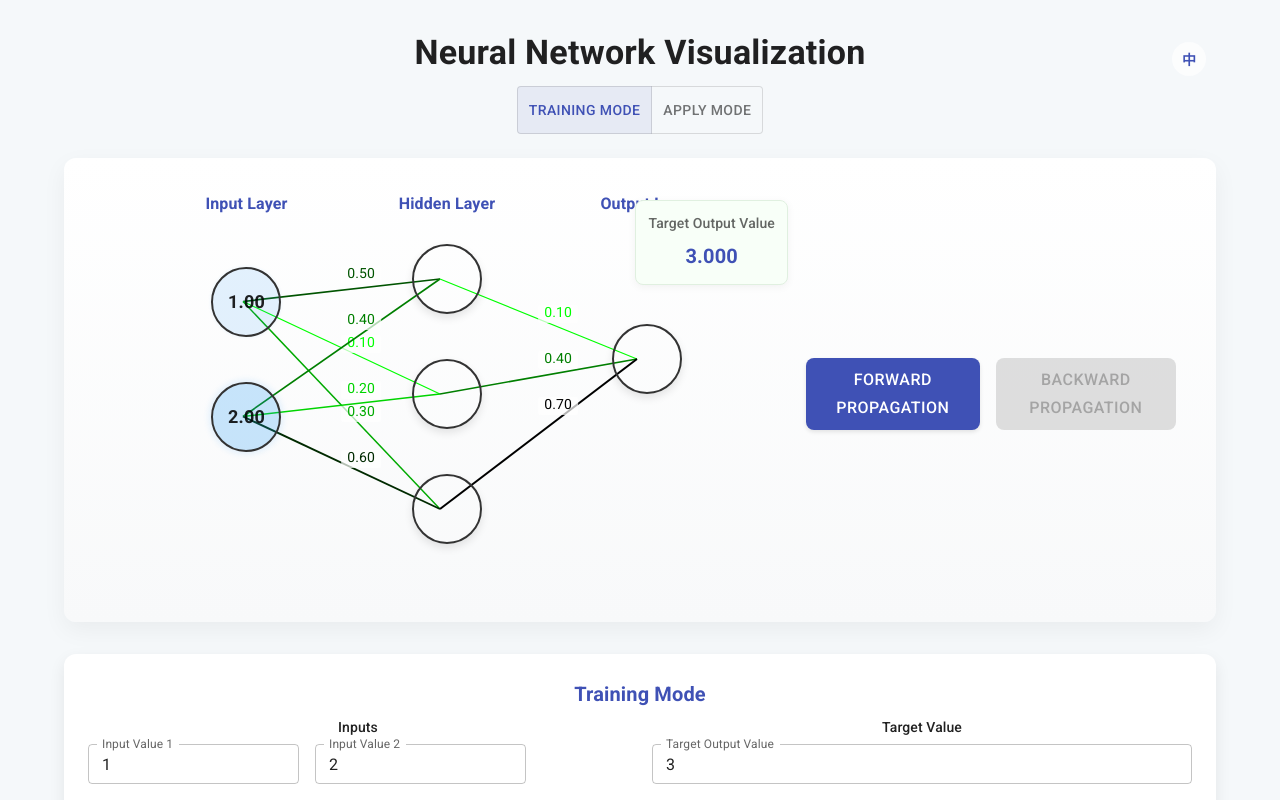
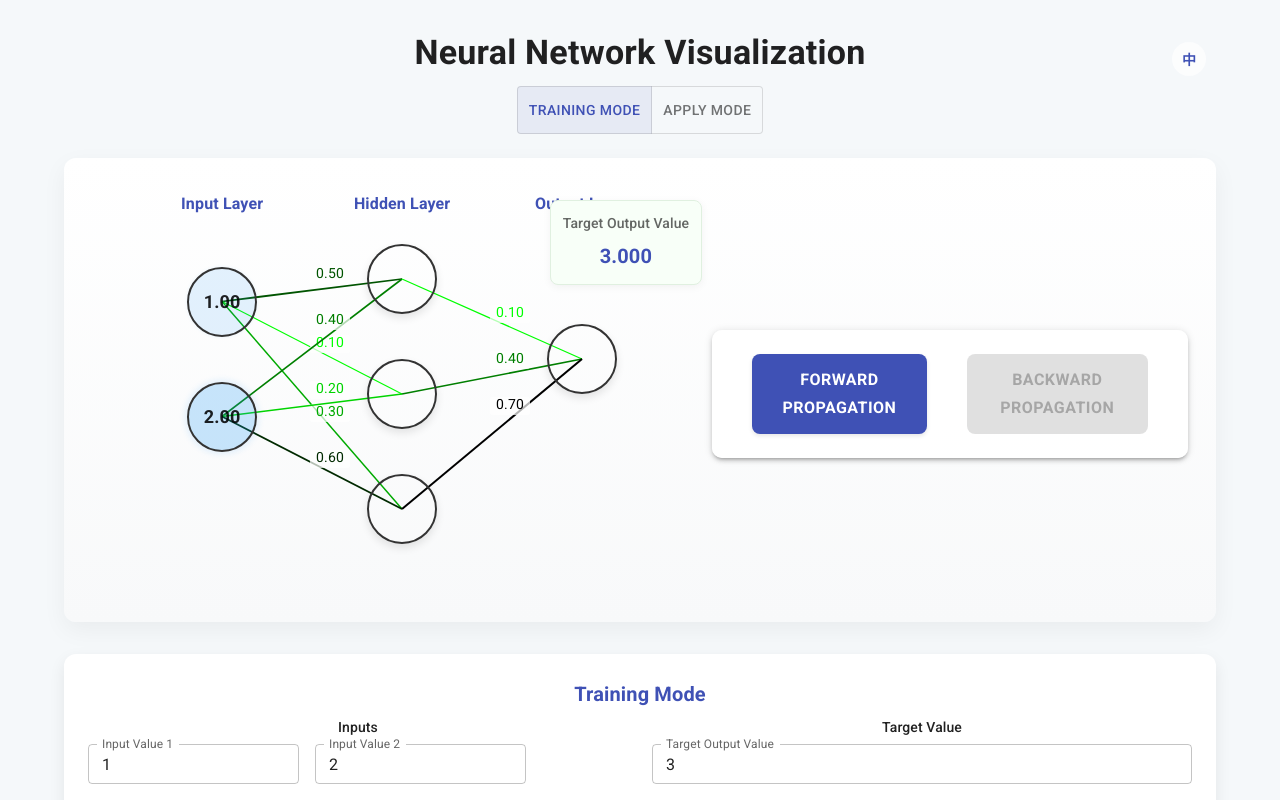
Before and after one commit to DrGGao/NeuralNetworkSimulator, a React (Create React App) app: page / in a window 1280 px wide. Shown: the top 800 px of the page. Built offline with nearby package versions, Linux system fonts and the light colour scheme.

Commit message:
优化前向传播和反向传播按钮样式，使其在神经网络图下方更加突出

```diff
--- a/src/components/NeuralNetworkSimulator.js
+++ b/src/components/NeuralNetworkSimulator.js
@@ -565,15 +565,42 @@ const NeuralNetworkSimulator = () => {
           <TargetValueDisplay targetValue={targetValue} mode={mode} />
         </Box>
 
-        {/* 添加前向传播和反向传播按钮到神经网络图下方 */}
+        {/* 按钮部分从这里开始 - 加强样式并确保位于图表正下方 */}
         {mode === "train" && (
-          <Box sx={{ display: 'flex', justifyContent: 'center', mt: 3, mb: 2 }}>
+          <Box
+            sx={{
+              display: 'flex',
+              justifyContent: 'center',
+              mt: 4,
+              mb: 3,
+              position: 'relative',
+              zIndex: 2,
+              width: '100%',
+            }}
+          >
+            <Paper
+              elevation={3}
+              sx={{
+                py: 2,
+                px: 4,
+                borderRadius: '10px',
+                background: 'rgba(255, 255, 255, 0.9)',
+                display: 'inline-flex',
+                gap: 3
+              }}
+            >
               <StyledButton
                 variant="contained"
                 color="primary"
                 onClick={handleForwardPropagation}
                 disabled={forwardDisabled}
-              sx={{ fontSize: '16px', px: 4 }}
+                size="large"
+                sx={{
+                  fontSize: '16px',
+                  px: 4,
+                  py: 1.5,
+                  fontWeight: 'bold'
+                }}
               >
                 {t('forwardPropagation')}
               </StyledButton>
@@ -582,22 +609,55 @@ const NeuralNetworkSimulator = () => {
                 color="secondary"
                 onClick={handleBackwardPropagation}
                 disabled={backwardDisabled}
-              sx={{ fontSize: '16px', px: 4 }}
+                size="large"
+                sx={{
+                  fontSize: '16px',
+                  px: 4,
+                  py: 1.5,
+                  fontWeight: 'bold'
+                }}
               >
                 {t('backwardPropagation')}
               </StyledButton>
+            </Paper>
           </Box>
         )}
         {mode === "apply" && (
-          <Box sx={{ display: 'flex', justifyContent: 'center', mt: 3, mb: 2 }}>
+          <Box
+            sx={{
+              display: 'flex',
+              justifyContent: 'center',
+              mt: 4,
+              mb: 3,
+              position: 'relative',
+              zIndex: 2,
+              width: '100%',
+            }}
+          >
+            <Paper
+              elevation={3}
+              sx={{
+                py: 2,
+                px: 4,
+                borderRadius: '10px',
+                background: 'rgba(255, 255, 255, 0.9)'
+              }}
+            >
               <StyledButton
                 variant="contained"
                 color="primary"
                 onClick={handleApplyNetwork}
-              sx={{ fontSize: '16px', px: 6 }}
+                size="large"
+                sx={{
+                  fontSize: '16px',
+                  px: 6,
+                  py: 1.5,
+                  fontWeight: 'bold'
+                }}
               >
                 {t('applyNetwork')}
               </StyledButton>
+            </Paper>
           </Box>
         )}
       </NetworkContainer>
```
Lines whose indentation alone changed are shown as unchanged.
